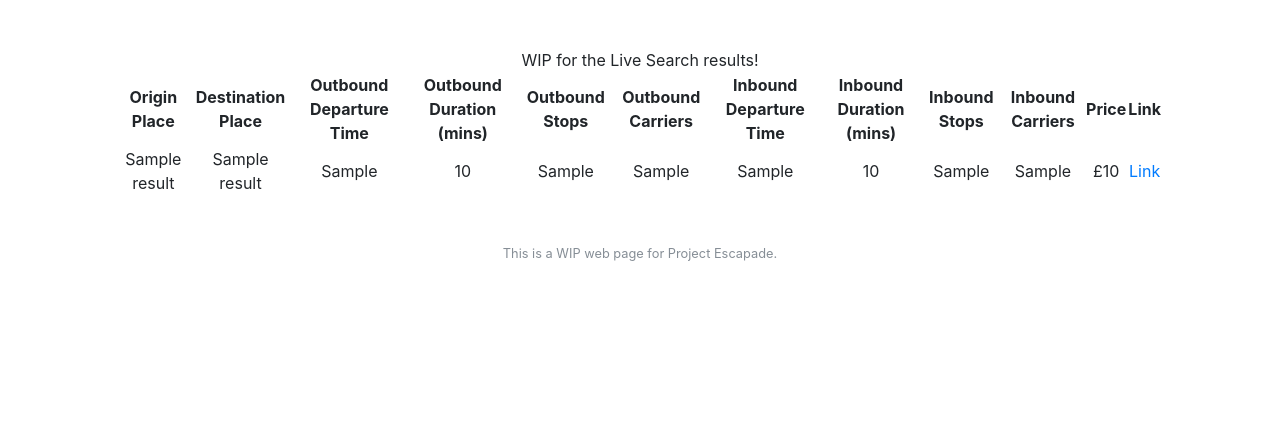
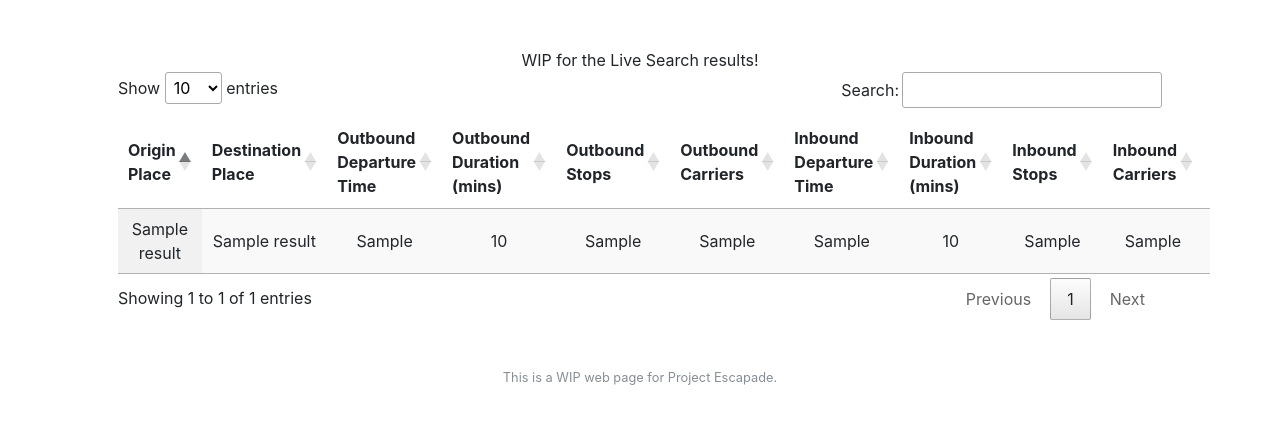
Before and after one commit to STMcNamara/Escapade, a Flask app: template templates/results_live.html in a window 1280 px wide. Shown: the part 76-500 px from the top of the page. Run offline with Flask 2, Linux system fonts and the light colour scheme; the template is opened without the code that fills it: most values are stand-ins (such as "Sample title", 1, 10 or a date in 2020); some libraries are stand-ins or nearby versions.

Commit message:
Initial working sortable tables

```diff
--- a/templates/layout.html
+++ b/templates/layout.html
@@ -10,12 +10,16 @@
 
         <!-- documentation at http://getbootstrap.com/docs/4.0/, alternative themes at https://bootswatch.com/4-alpha/ -->
         <link href="https://maxcdn.bootstrapcdn.com/bootstrap/4.0.0-beta.2/css/bootstrap.min.css" rel="stylesheet"/>
+        <!-- documentation at https://datatables.net/ -->
+        <link rel="stylesheet" type="text/css" href="https://cdn.datatables.net/1.10.20/css/jquery.dataTables.css"/>
 
         <link href="/static/styles.css" rel="stylesheet"/>
+
 
         <script src="https://code.jquery.com/jquery-3.1.1.min.js"></script>
         <script src="https://cdnjs.cloudflare.com/ajax/libs/popper.js/1.12.3/umd/popper.min.js"></script>
         <script src="https://maxcdn.bootstrapcdn.com/bootstrap/4.0.0-beta.2/js/bootstrap.min.js"></script>
+        <script type="text/javascript" charset="utf8" src="https://cdn.datatables.net/1.10.20/js/jquery.dataTables.js"></script>
 
         <title>Escapade: {% block title %}{% endblock %}</title>
 
--- a/templates/results_live.html
+++ b/templates/results_live.html
@@ -6,11 +6,20 @@
 
 {% block main %}
 
+<script>
+  // Use the Datatable jquery plugin to format table (refer to layout.html)
+  $(document).ready( function () {
+    $('#results_table').DataTable();
+} );
+</script>
+
+
 <body>
     WIP for the Live Search results!
 </body>
 
-    <table style="width:100%">
+<table id="results_table" class="display" style="width:100%">
+  <thead>
     <tr>
       <th>Origin Place</th>
       <th>Destination Place</th>
@@ -25,6 +34,8 @@
       <th>Price</th>
       <th>Link</th>
     </tr>
+  </thead>
+  <tbody>
     {% for result in resultsDict %}
     <tr>
       <td>{{ result['OriginStationNameOB'] }}</td>
@@ -41,6 +52,7 @@
       <td><a href="{{ result['linkURL'] }}">Link</a>
     </tr>
     {% endfor %}
+  </tbody>
 </table>
 
 {% endblock %}
```
Lines whose indentation alone changed are shown as unchanged.
